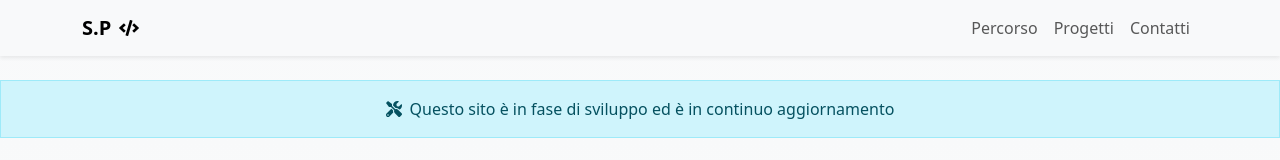
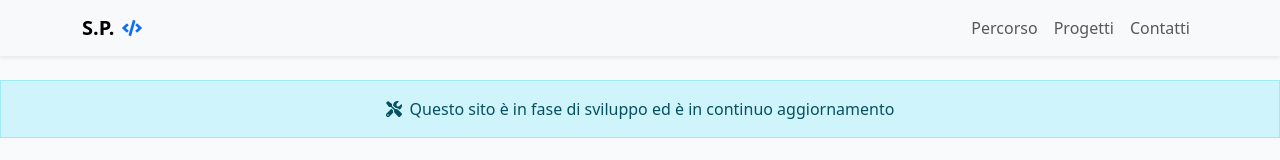
Before and after one commit to SabatinoProvenza/sito-portfolio, a React (Vite) app: page / in a window 1280 px wide. Shown: the top 160 px of the page. Built offline with nearby package versions, Linux system fonts and the light colour scheme.

Commit message:
updates icon in navbar

```diff
--- a/src/components/Navbar.jsx
+++ b/src/components/Navbar.jsx
@@ -9,7 +9,7 @@ export default function AppNavbar() {
           href="#home"
           className="fw-bold d-flex align-items-center gap-2"
         >
-          S.P <FaCode />
+          S.P. <FaCode size={20} className="text-primary" />
         </Navbar.Brand>
 
         <Navbar.Toggle aria-controls="main-navbar" />
```
